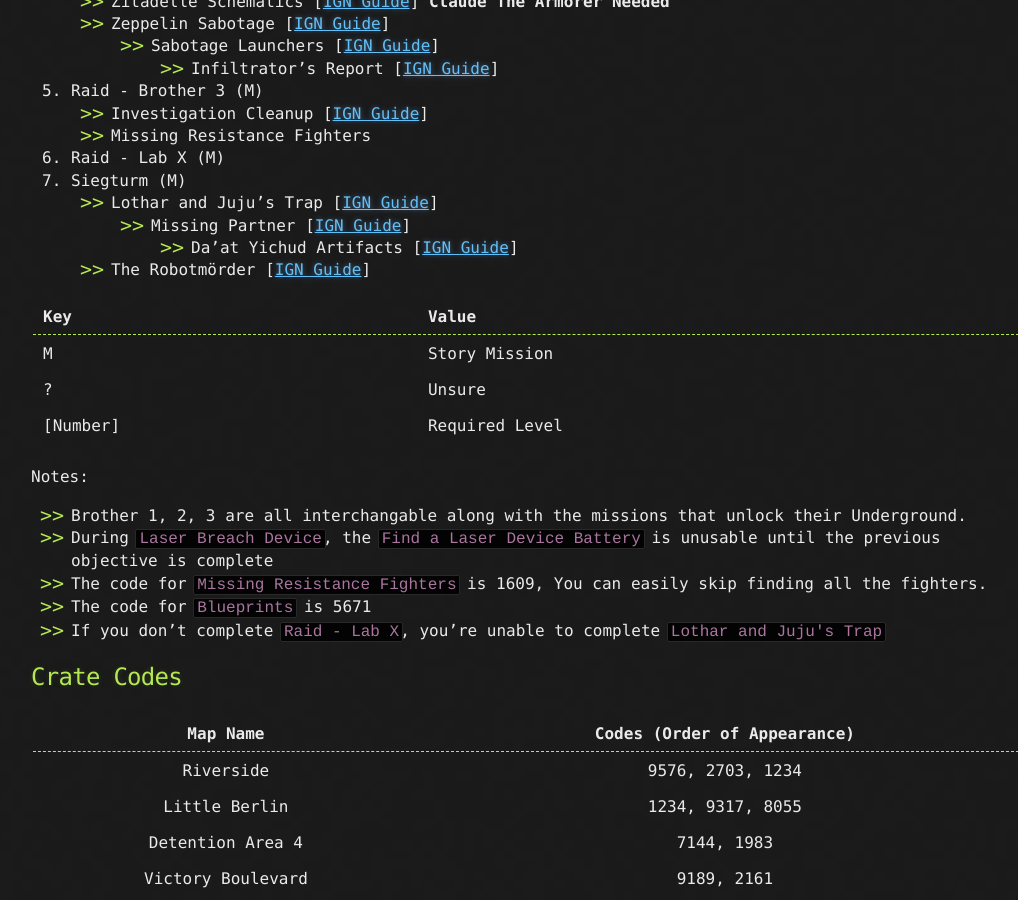
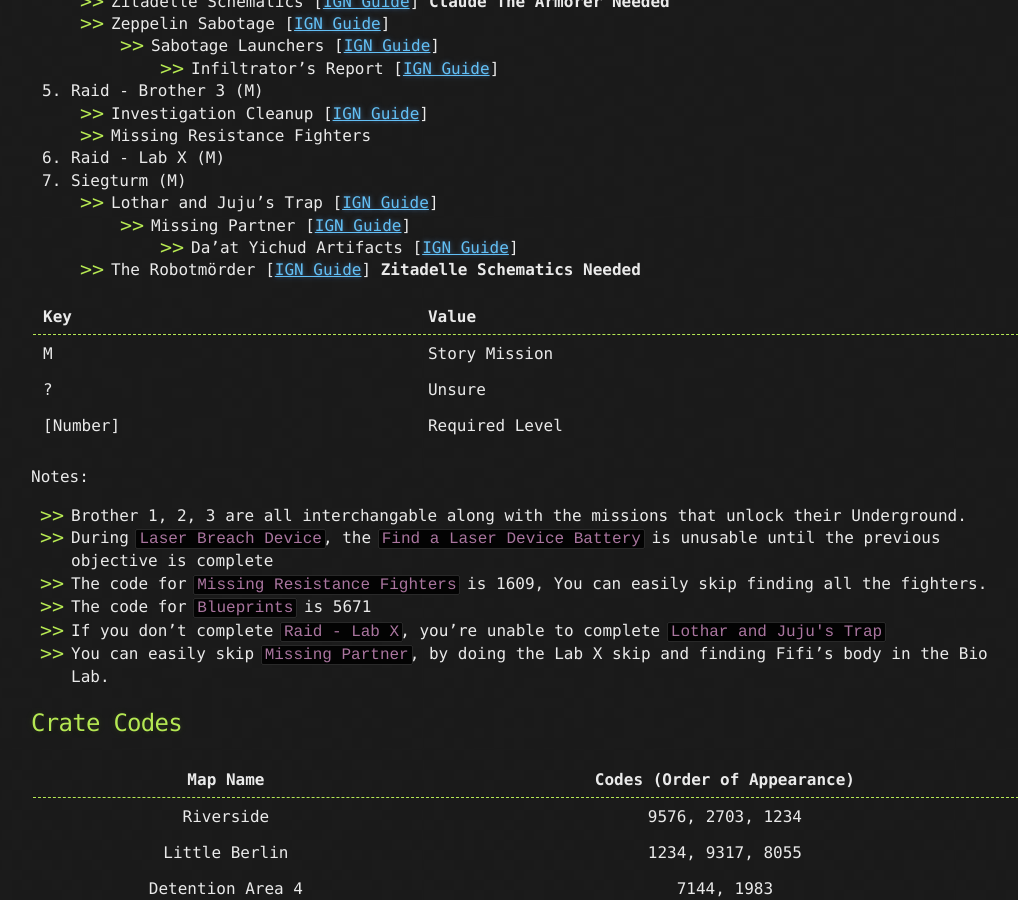
Before and after one commit to FromDarkHell/FromDarkHell.github.io, a Jekyll site: the page built from _posts/gameInfo/2019-8-16-Wolfenstein-Youngblood.md, in a window 1280 px wide and 900 px high, scrolled down 847 px. Shown: the whole window, without its empty margins (109-1127 px from the left). Built offline with Jekyll 4.4.1, drawn with Linux system fonts in a browser that asks for light colours.

Commit message:
Updaaaate

```diff
--- a/_posts/gameInfo/2019-8-16-Wolfenstein-Youngblood.md
+++ b/_posts/gameInfo/2019-8-16-Wolfenstein-Youngblood.md
@@ -39,7 +39,7 @@
    - Lothar and Juju's Trap [[IGN Guide](https://www.ign.com/wikis/wolfenstein-youngblood/Lother_and_Juju%27s_Trap:_Go_to_Lab_X_Underground)]
       * Missing Partner [[IGN Guide](https://www.ign.com/wikis/wolfenstein-youngblood/Missing_Partner:_Find_Fifi_Lacroix)]
          - Da'at Yichud Artifacts [[IGN Guide](https://www.ign.com/wikis/wolfenstein-youngblood/Da%27at_Yichud_Artifacts:_Steal_the_Da%27at_Yichud_Artifacts)]
-   - The Robotmörder [[IGN Guide](https://www.ign.com/wikis/wolfenstein-youngblood/The_Robotermorder:_Search_for_the_Robotermorder)]
+   - The Robotmörder [[IGN Guide](https://www.ign.com/wikis/wolfenstein-youngblood/The_Robotermorder:_Search_for_the_Robotermorder)] **Zitadelle Schematics Needed**
 
 | Key      | Value          |
 |----------|----------------|
@@ -53,6 +53,7 @@
 *  The code for `Missing Resistance Fighters` is 1609, You can easily skip finding all the fighters.
 *  The code for `Blueprints` is 5671
 *  If you don't complete `Raid - Lab X`, you're unable to complete `Lothar and Juju's Trap`
+*  You can easily skip `Missing Partner`, by doing the Lab X skip and finding Fifi's body in the Bio Lab.
 
 ## Crate Codes
 
```
